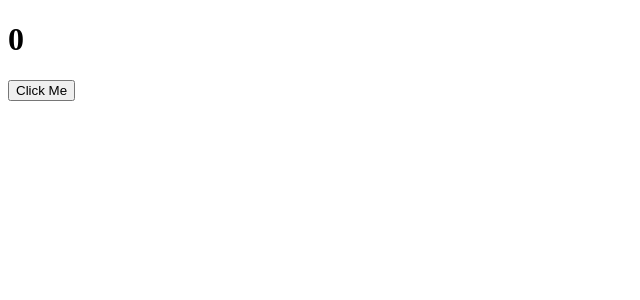
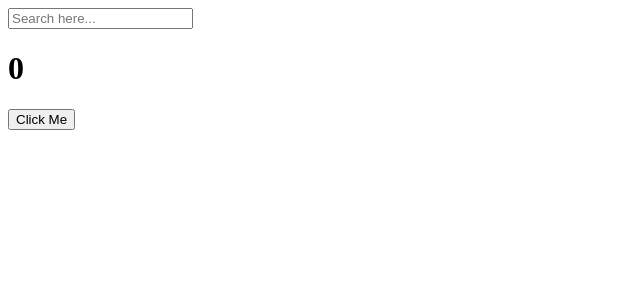
Before and after one commit to eunkeeee/202208-reactJS, a React (Create React App) app in the folder react-js-2022-08/: page / in a window 1280 px wide. Shown: the top 300 px of the page, without its empty margins (0-640 px from the left). Built offline with nearby package versions, Linux system fonts and the light colour scheme.

Commit message:
6.2 Deps: useEffect 완성편

```diff
--- a/react-js-2022-08/src/App.js
+++ b/react-js-2022-08/src/App.js
@@ -2,14 +2,32 @@ import { useEffect, useState } from "react";
 
 function App() {
   const [counter, setValue] = useState(0);
+  const [keyword, setKeyword] = useState("");
   const onClick = () => setValue((prev) => prev + 1);
+  const onChange = (event) => {
+    setKeyword(event.target.value);
+  };
   console.log("i run all the time");
-  const iRunOnlyOnce = () => {
-    console.log("CALL THE API....");
-  };
-  useEffect(iRunOnlyOnce, []);
+  useEffect(() => {
+    console.log("i only run once.");
+  }, []);
+  useEffect(() => {
+    console.log("I run when 'counter' changes.");
+  }, [counter]);
+  useEffect(() => {
+    if (keyword !== "" && keyword.length > 5) {
+      console.log("i run when 'keyword changes.");
+    }
+  }, [keyword]);
+
   return (
     <div>
+      <input
+        value={keyword}
+        onChange={onChange}
+        type="text"
+        placeholder="Search here..."
+      ></input>
       <h1>{counter}</h1>
       <button onClick={onClick}>Click Me</button>
     </div>
```
